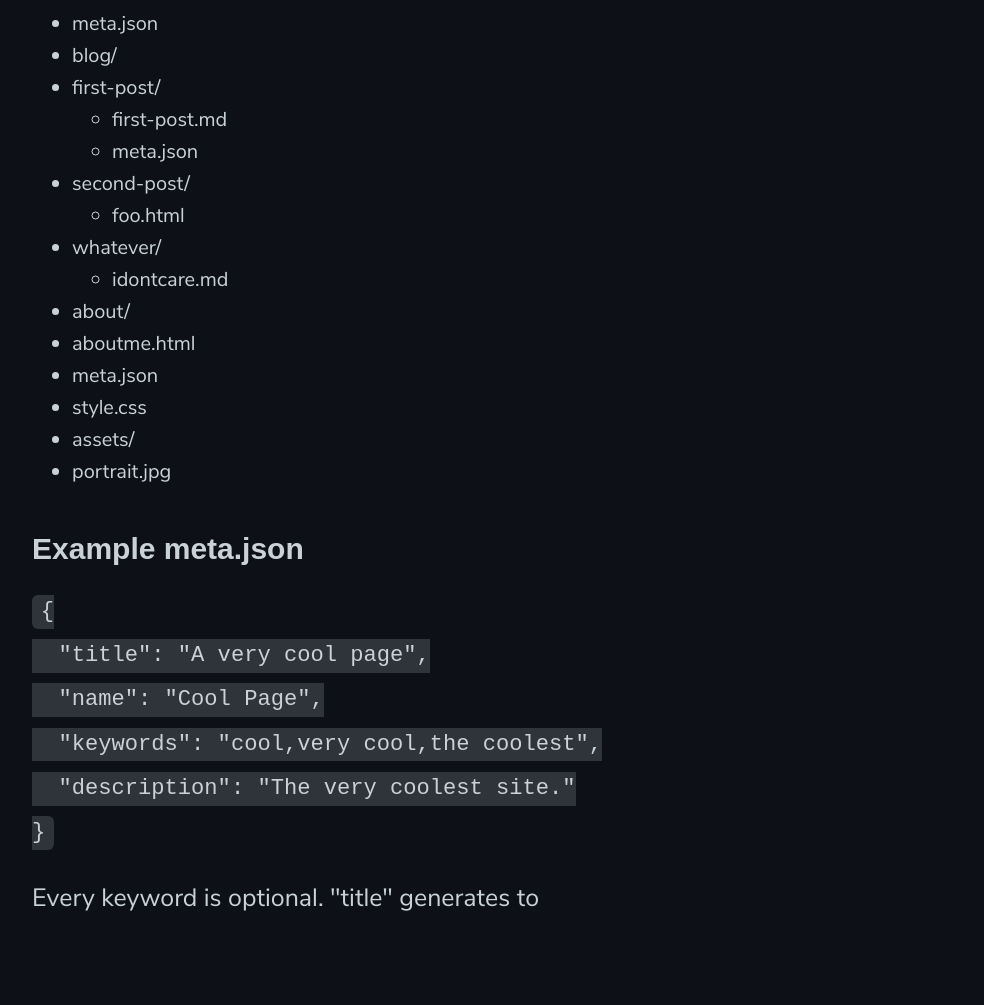
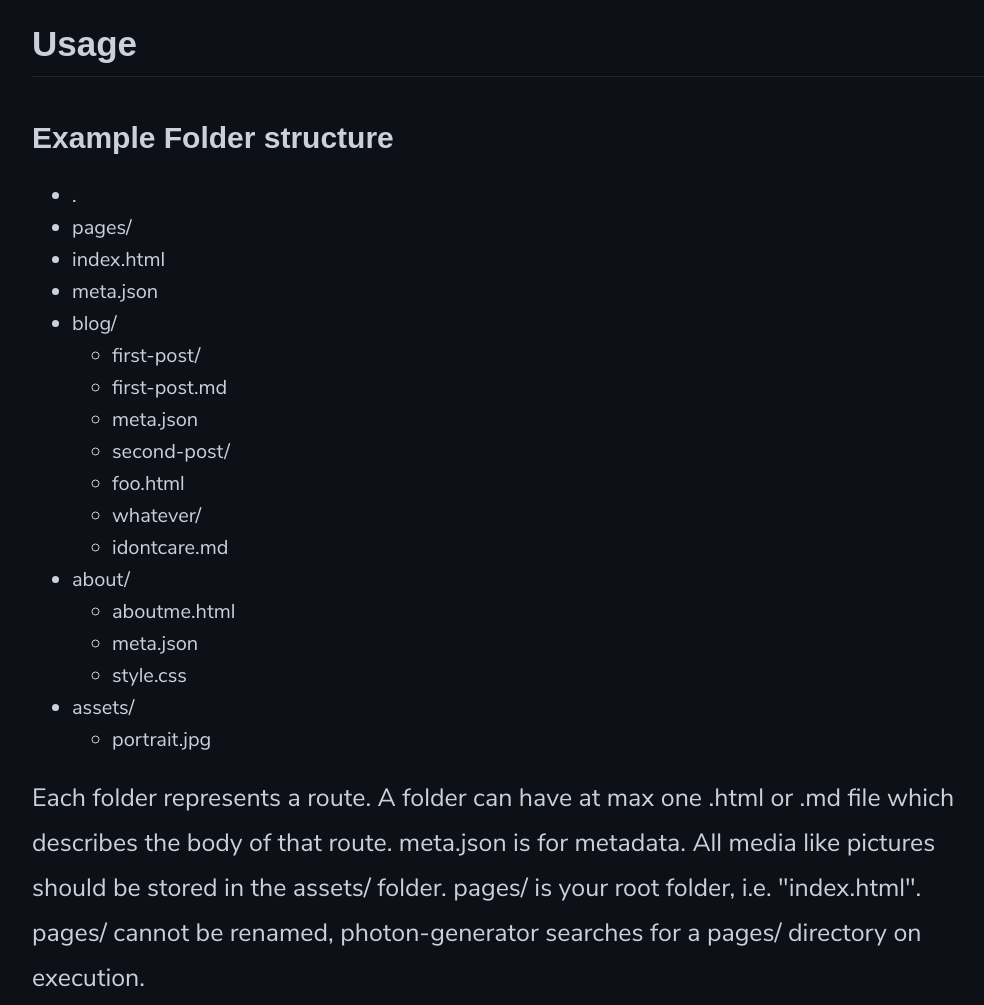
Before and after one commit to DarkPhotonBeam/darkphotonbeam.github.io, a plain HTML site: page docs/projects/photon-generator/index.html in a window 1280 px wide. Shown: the part 856-1861 px from the top of the page, without its empty margins (128-1112 px from the left). Before the commit the page ends 1810 px from the top, so only its background shows below. Drawn offline with Linux system fonts and the light colour scheme.

Commit message:
Added link

```diff
--- a/docs/projects/photon-generator/index.html
+++ b/docs/projects/photon-generator/index.html
@@ -1,8 +1,12 @@
 <!DOCTYPE html>
 <html lang="en"><head><title>photon-generator</title><link rel="stylesheet" type="text/css" href="/css/github-night.css" /></head><body><main><h1 id="photongenerator">photon-generator</h1>
+<p><a href="https://github.com/DarkPhotonBeam/photon-generator">Repository</a></p>
 <h2 id="installation">Installation</h2>
-<p>Either execute directly using </p>
+<p>Either execute directly using</p>
 <pre><code class="shell language-shell">npx photon-generator
+</code></pre>
+<p>or install using </p>
+<pre><code class="shell language-shell">npm i -g photon-generator
 </code></pre>
 <p>or clone and build yourself.</p>
 <h3 id="howtobuild">How to build:</h3>
@@ -12,23 +16,27 @@
 <h2 id="usage">Usage</h2>
 <h3 id="examplefolderstructure">Example Folder structure</h3>
 <ul>
+<li>.</li>
+<li>pages/</li>
 <li>index.html</li>
 <li>meta.json</li>
-<li>blog/</li>
-<li>first-post/<ul>
+<li>blog/<ul>
+<li>first-post/</li>
 <li>first-post.md</li>
-<li>meta.json</li></ul></li>
-<li>second-post/<ul>
-<li>foo.html</li></ul></li>
-<li>whatever/<ul>
+<li>meta.json</li>
+<li>second-post/</li>
+<li>foo.html</li>
+<li>whatever/</li>
 <li>idontcare.md</li></ul></li>
-<li>about/</li>
+<li>about/<ul>
 <li>aboutme.html</li>
 <li>meta.json</li>
-<li>style.css</li>
-<li>assets/</li>
-<li>portrait.jpg</li>
+<li>style.css</li></ul></li>
+<li>assets/<ul>
+<li>portrait.jpg</li></ul></li>
 </ul>
+<p>Each folder represents a route. A folder can have at max one .html or .md file which describes the body of that route.
+meta.json is for metadata. All media like pictures should be stored in the assets/ folder. pages/ is your root folder, i.e. "index.html". pages/ cannot be renamed, photon-generator searches for a pages/ directory on execution.</p>
 <h3 id="examplemetajson">Example meta.json</h3>
 <pre><code class="json language-json">{
   "title": "A very cool page",
```
Also changed, not shown: 1 other file.
